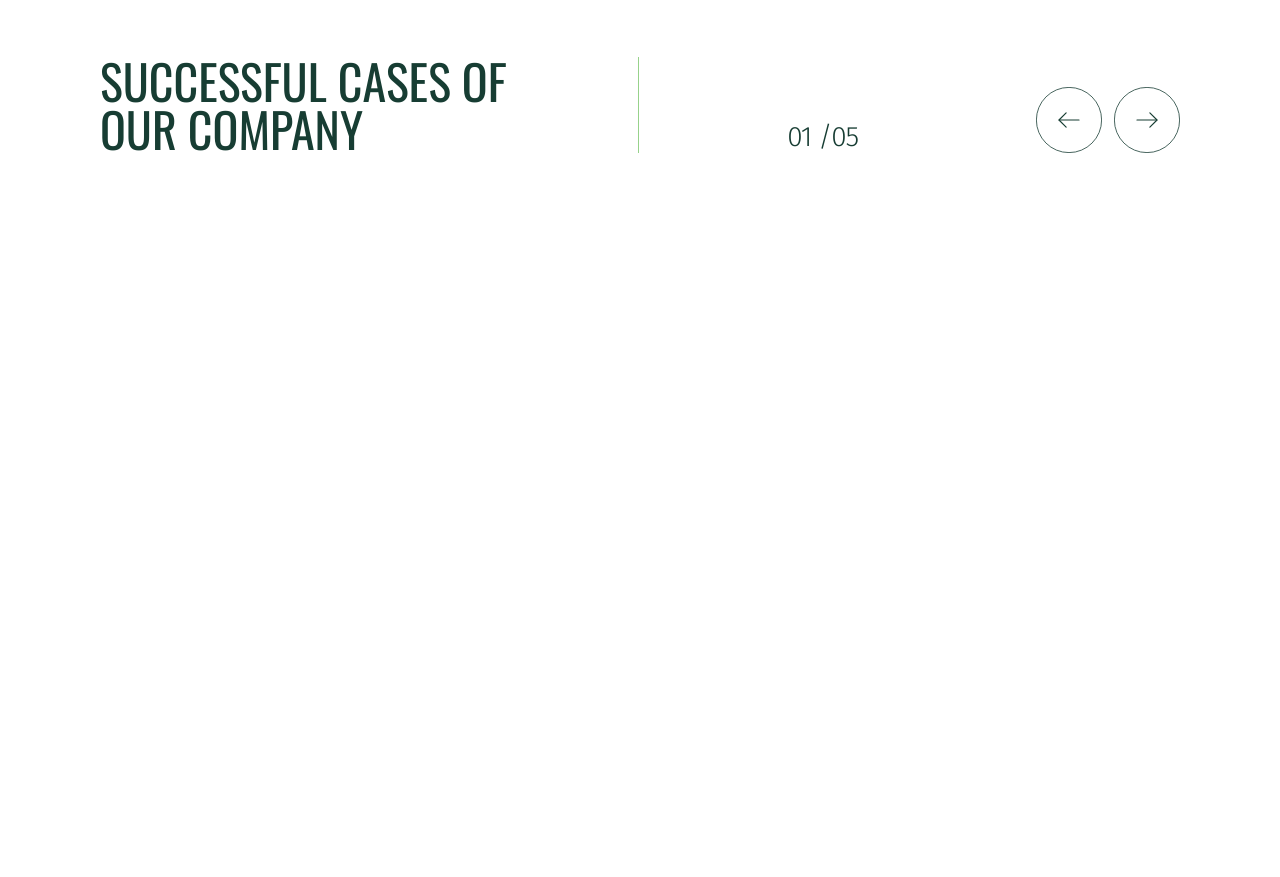
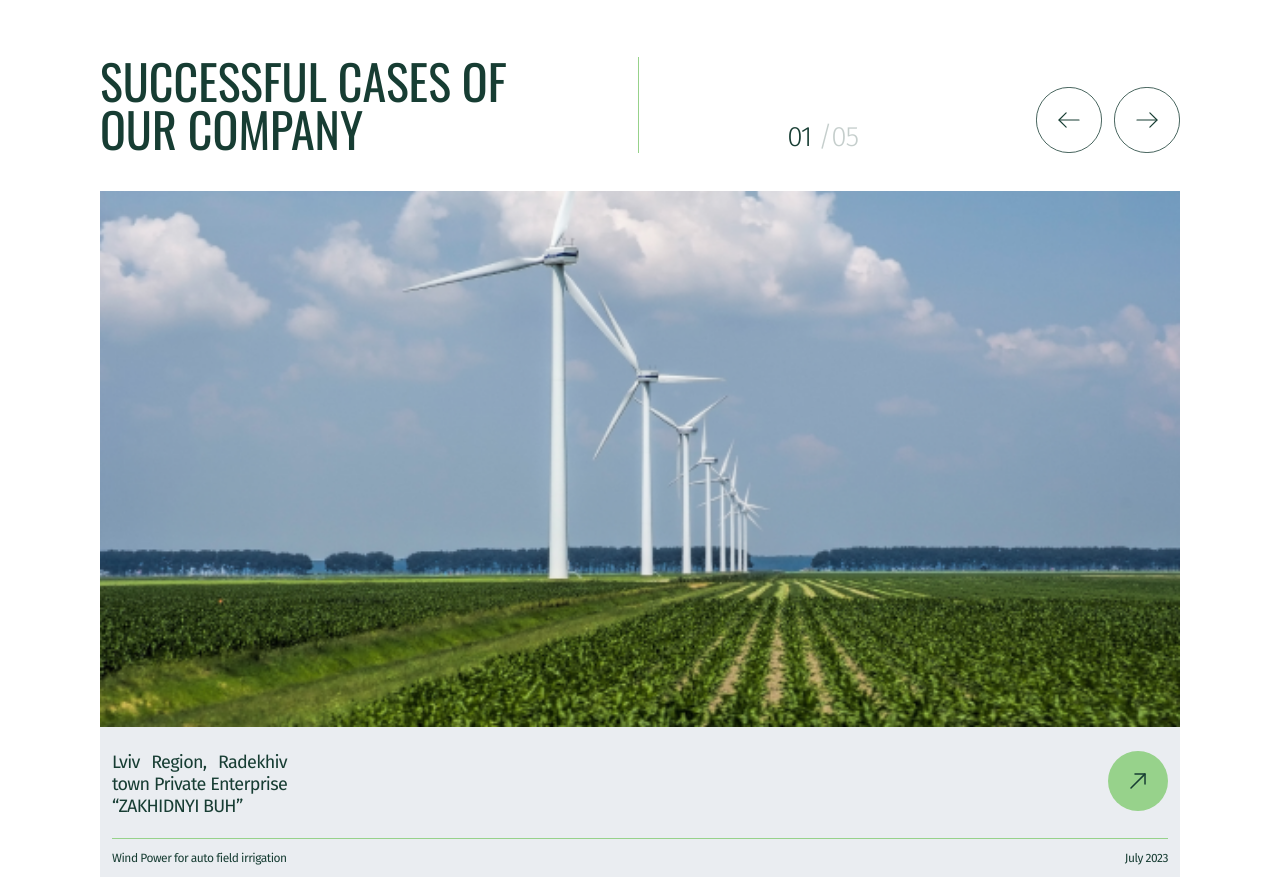
Before and after one commit to lksndr1/softryzen-ecosolution, a React (Create React App) app: page / in a window 1280 px wide. Shown: the part 2500-3377 px from the top of the page. Before the commit the page ends 2691 px from the top, so only its background shows below. Built offline with nearby package versions, Linux system fonts and the light colour scheme.

Commit message:
Before making individual deskription for slides. Markup and styles for 1 deskr done

```diff
--- a/src/components/cases/Cases.js
+++ b/src/components/cases/Cases.js
@@ -1,6 +1,39 @@
+import React, { useRef, useState } from 'react';
+import Slider from "react-slick";
 import './cases.css';
 
+import "slick-carousel/slick/slick.css";
+import "slick-carousel/slick/slick-theme.css";
+
+import slide1 from '../../img/slide-1.png';
+import slide2 from '../../img/slide-2.png';
+import slide3 from '../../img/slide-3.png';
+import slide4 from '../../img/slide-4.png';
+import slide5 from '../../img/slide-5.png';
+
 const Cases = () => {
+    const sliderRef = useRef(null);
+    const [currentSlide, setCurrentSlide] = useState(0);
+
+    const settings = {
+        dots: false,
+        infinite: true,
+        speed: 500,
+        slidesToShow: 1,
+        slidesToScroll: 1,
+        afterChange: (index) => setCurrentSlide(index)
+    };
+
+    const images = [slide1, slide2, slide3, slide4, slide5];
+
+    const next = () => {
+        sliderRef.current.slickNext();
+    };
+
+    const prev = () => {
+        sliderRef.current.slickPrev();
+    };
+
     return (
         <section className="cases">
             <div className="container">
@@ -9,17 +42,17 @@ const Cases = () => {
                     <div className="cases-line"></div>
                     <div className="slider-nav">
                         <div className="number-photos">
-                            <p>01 /05</p>
+                            <p>{`${String(currentSlide + 1).padStart(2, '0')}`} <span className="number-photos-grey">/{`${String(images.length).padStart(2, '0')}`}</span></p>
                         </div>
                         <div className="arrows">
-                            <div className="arrow-left">
+                            <div className="arrow-left" onClick={prev}>
                                 <svg width="84" height="84" viewBox="0 0 84 84" fill="none" xmlns="http://www.w3.org/2000/svg">
                                     <rect x="-0.5" y="0.5" width="83" height="83" rx="41.5" transform="matrix(-1 0 0 1 83 0)" stroke="#173D33"/>
                                     <path d="M38.3543 32.8935L29.2493 41.9985L38.3543 51.1035" stroke="#173D33" stroke-width="1.5" stroke-miterlimit="10" stroke-linecap="round" stroke-linejoin="round"/>
                                     <path d="M54.7491 41.9989H29.5041" stroke="#173D33" stroke-width="1.5" stroke-miterlimit="10" stroke-linecap="round" stroke-linejoin="round"/>
                                 </svg>
                             </div>
-                            <div className="arrow-right">
+                            <div className="arrow-right" onClick={next}>
                                 <svg width="84" height="84" viewBox="0 0 84 84" fill="none" xmlns="http://www.w3.org/2000/svg" transform="scale(-1, 1)">
                                     <rect x="-0.5" y="0.5" width="83" height="83" rx="41.5" transform="matrix(-1 0 0 1 83 0)" stroke="#173D33"/>
                                     <path d="M38.3543 32.8935L29.2493 41.9985L38.3543 51.1035" stroke="#173D33" stroke-width="1.5" stroke-miterlimit="10" stroke-linecap="round" stroke-linejoin="round"/>
@@ -30,7 +63,36 @@ const Cases = () => {
                     </div>
                 </div>
                 <div className="slider-img">
-
+                    <Slider ref={sliderRef} {...settings}>
+                        {images.map((img, index) => (
+                            <div key={index}>
+                                <img src={img} alt={`Case ${index + 1}`} className="slider-img" />
+                                <div className="slide-description">
+                                    <div className="slide-address-arrow">
+                                        <div className="slide-address">
+                                            <p>Lviv Region, Radekhiv town Private Enterprise “ZAKHIDNYI BUH”</p>
+                                        </div>
+                                        <div className="slide-arrow">
+                                            <svg width="60" height="60" viewBox="0 0 60 60" fill="none" xmlns="http://www.w3.org/2000/svg">
+                                                <rect width="60" height="60" rx="30" fill="#97D28B" />
+                                                <path d="M26.9976 22.9867L37.0125 22.9867L37.0125 33.0017" stroke="#173D33" stroke-width="1.5" stroke-miterlimit="10" stroke-linecap="round" stroke-linejoin="round" />
+                                                <path d="M22.9888 37.0109L36.8728 23.1269" stroke="#173D33" stroke-width="1.5" stroke-miterlimit="10" stroke-linecap="round" stroke-linejoin="round" />
+                                            </svg>
+                                        </div>
+                                    </div>
+                                    <div className="slider-line"></div>
+                                    <div className="slide-type-date">
+                                        <div className="slide-type">
+                                            <p>Wind Power for auto field irrigation</p>
+                                        </div>
+                                        <div className="slide-date">
+                                            <p>July 2023</p>
+                                        </div>
+                                    </div>
+                                </div>
+                            </div>
+                        ))}
+                    </Slider>
                 </div>
             </div>
         </section>
--- a/src/components/cases/cases.css
+++ b/src/components/cases/cases.css
@@ -29,6 +29,10 @@
     color: #173d33;
 }
 
+.number-photos-grey {
+    color: rgba(23, 61, 51, 0.25);
+}
+
 .arrows {
     display: flex;
     gap: 12px;
@@ -37,11 +41,58 @@
 .arrow-left, .arrow-right {
     width: 66px;
     height: 66px;
+    cursor: pointer;
 }
 
 .arrow-left:hover svg path, .arrow-left:hover svg rect,
 .arrow-right:hover svg path, .arrow-right:hover svg rect {
     stroke: #97D28B;
+}
+
+.slider-img {
+    width: 100%;
+}
+
+.slide-description {
+    background-color: #eaedf1;
+    padding: 24px 12px 12px;
+}
+
+.slide-address-arrow {
+    display: flex;
+    justify-content: space-between;
+}
+
+.slide-address{
+    width: 175px;
+}
+
+.slide-address p {
+    font-weight: 400;
+    font-size: 18px;
+    letter-spacing: -0.04em;
+    text-align: justify;
+}
+
+.slider-line {
+    border: none;
+    width: 100%;
+    height: 1px;
+    background: #97d28b;
+    margin-top: 21px;
+}
+
+.slide-type-date {
+    display: flex;
+    justify-content: space-between;
+    margin-top: 12px;
+}
+
+.slide-type-date p {
+    font-weight: 400;
+    font-size: 12px;
+    letter-spacing: -0.04em;
+    text-align: justify;
 }
 
 
```
